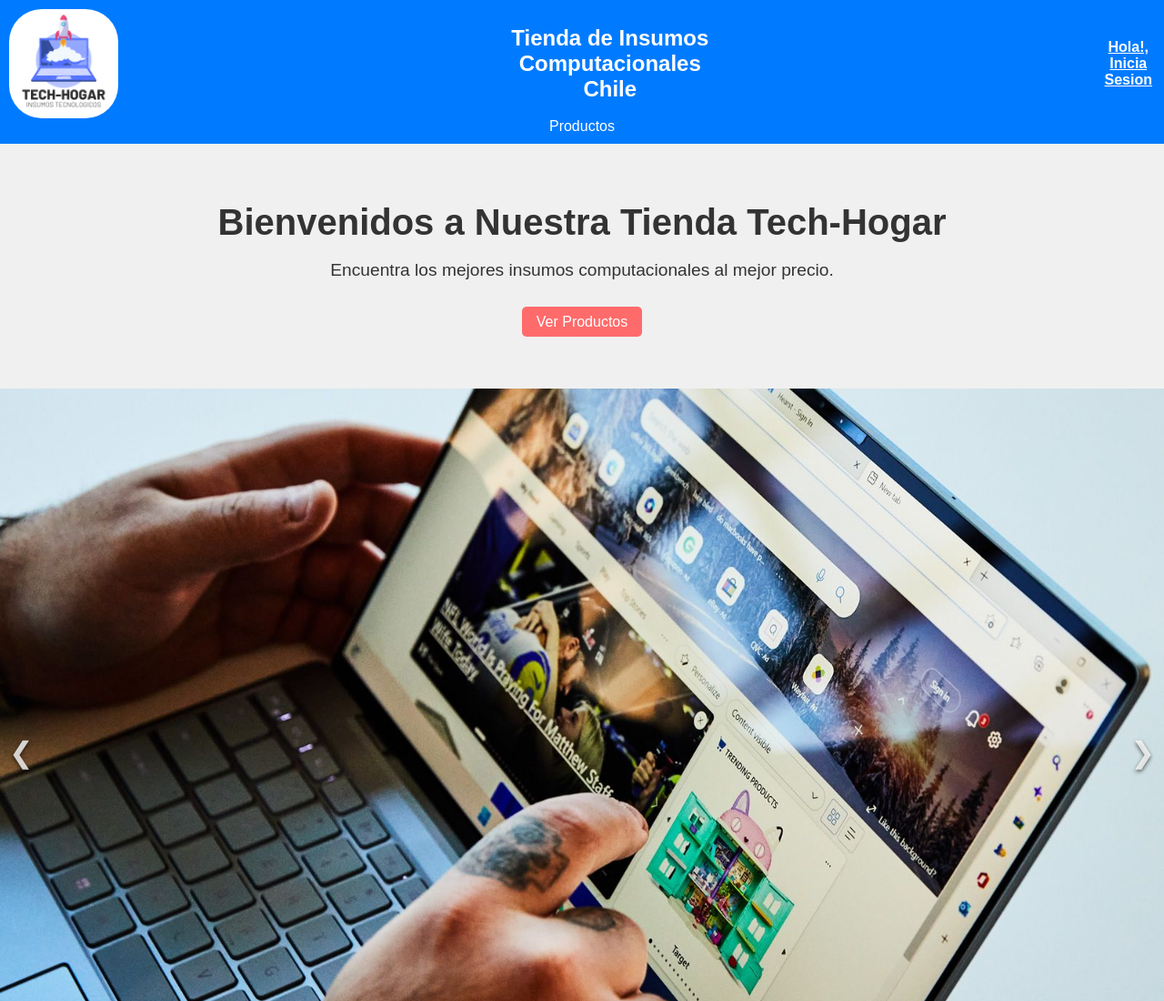
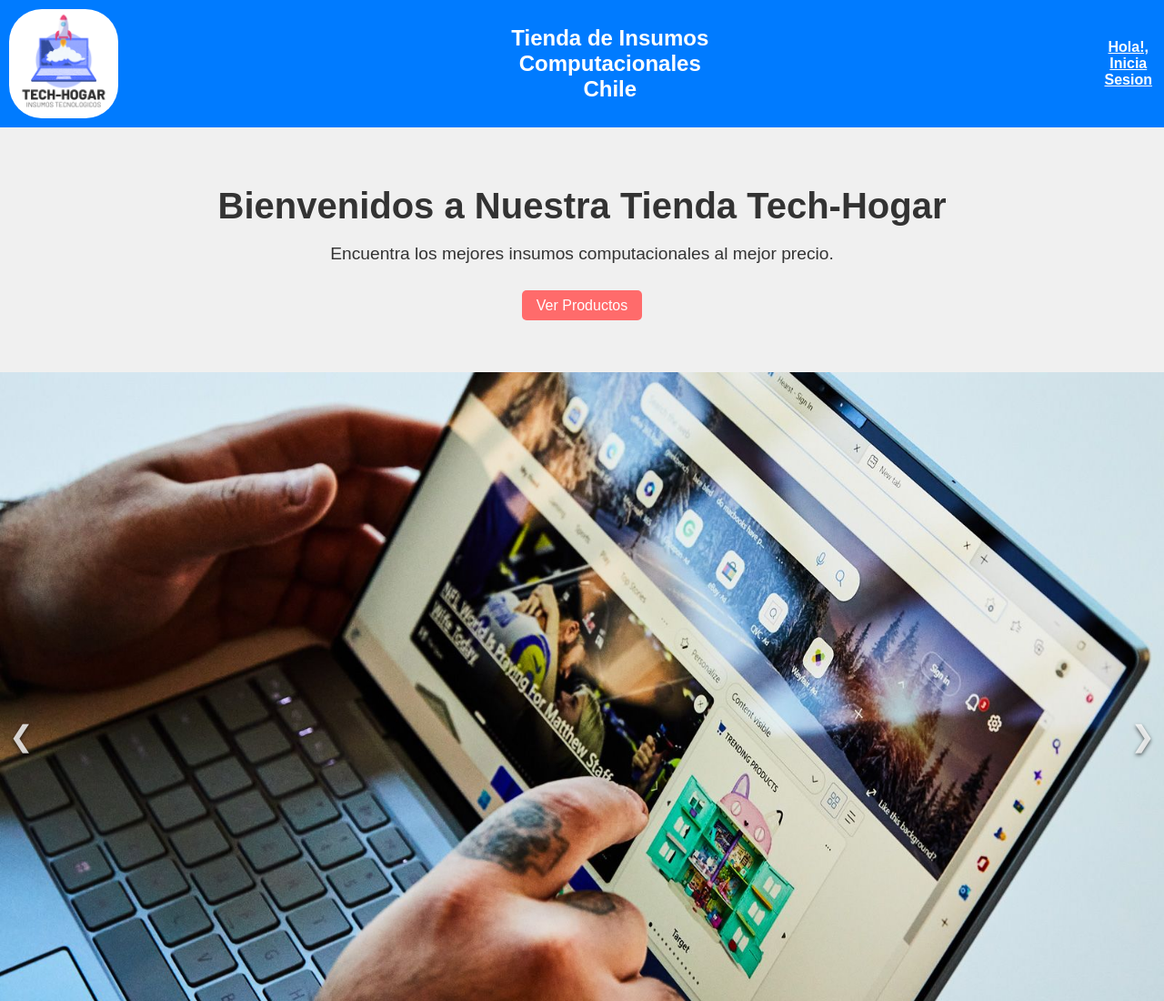
Before and after one commit to JohnSabbot/ProyectoU, a website: page pagina/index.html in a window 1280 px wide. Shown: the top 1100 px of the page at 91% size. Drawn offline with Linux system fonts and the light colour scheme.

Commit message:
quite productos del indecs

```diff
--- a/pagina/index.html
+++ b/pagina/index.html
@@ -19,7 +19,6 @@
         <nav>
             <ul>
 
-                <li><a href="producto.html">Productos</a></li>
             </ul>
         </nav>
     </header>
```
